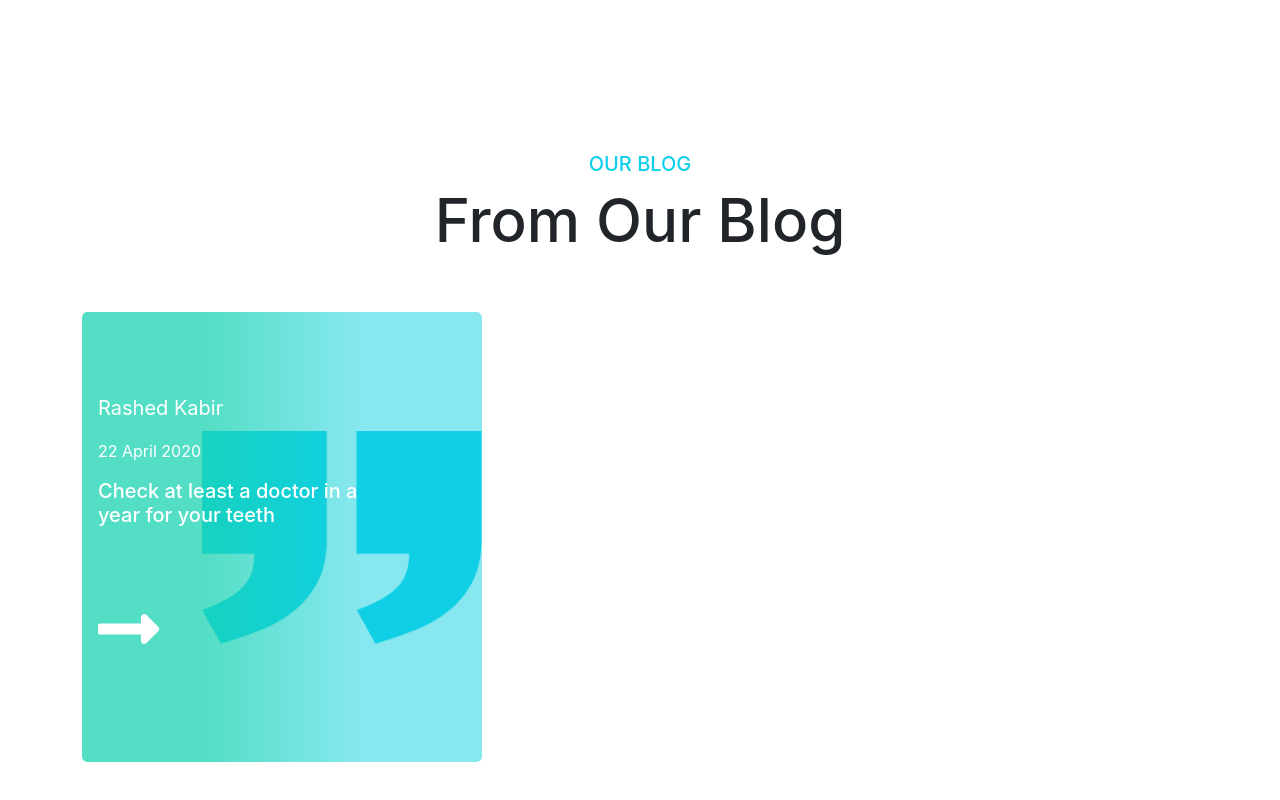
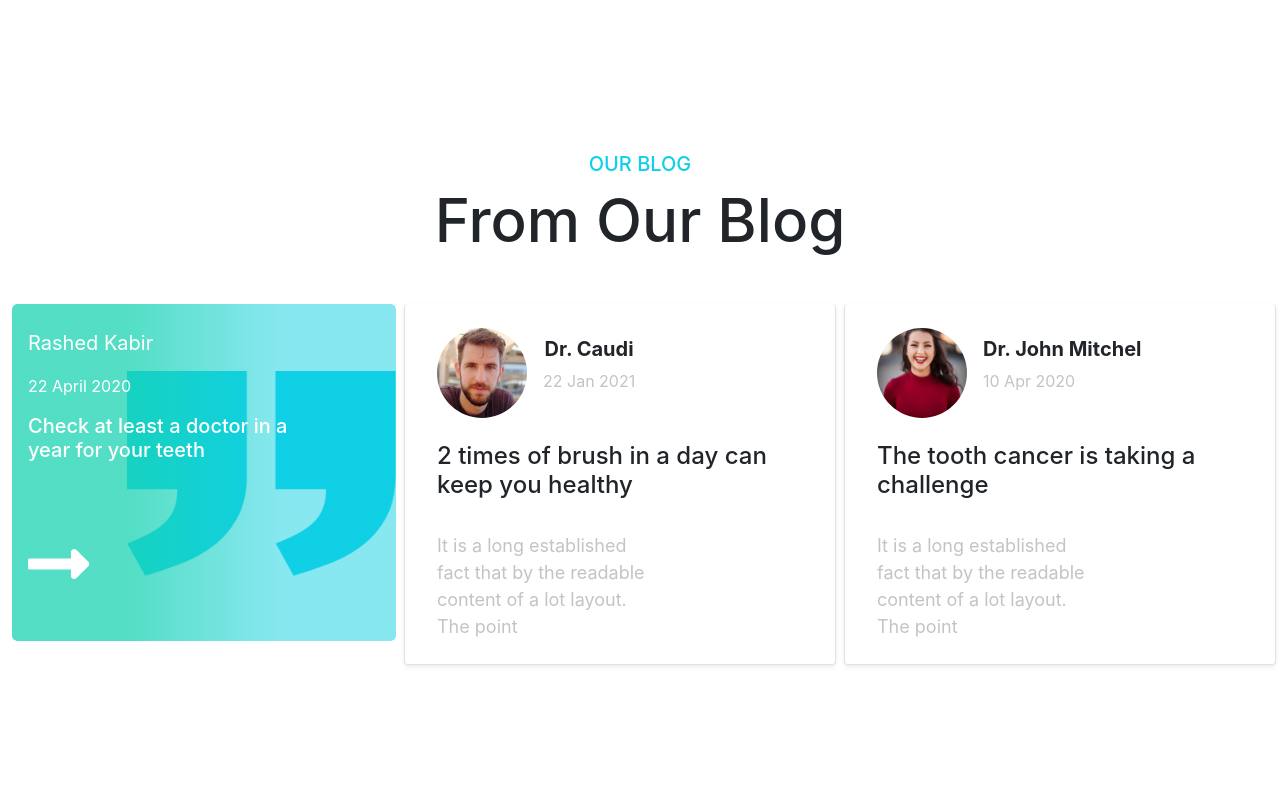
Before and after one commit to Sayed-Tasif/Dr-Portal-client, a React (Create React App) app: page / in a window 1280 px wide. Shown: the part 3030-3830 px from the top of the page. After the commit the page ends 3743 px from the top, so only its background shows below. Built offline with nearby package versions, Linux system fonts and the light colour scheme.

Commit message:
Extra comp

```diff
--- a/src/components/Home/Blog/Blog.js
+++ b/src/components/Home/Blog/Blog.js
@@ -7,30 +7,66 @@ import './blog.css';
 
 const Blog = () => {
     return (
-        <section className='text-center container mb-5'>
+        <section className='text-center mb-5'>
             <h5 style={{ color: '#0fcfea' }}>OUR BLOG</h5>
             <h1 style={{ fontSize: '60px' }}>From Our Blog</h1>
-            <div className='d-flex col-md-4'>
-                <div>
-                    <div>
-                        <div className='slide1 mt-5 d-flex align-items-center'>
+            <div className='d-flex mt-5 row gx-3 justify-content-center'>
+
+                <div className=' col-md-4' style={{ width: '400px' }}>
+                    <div className='slide1 d-flex align-items-center'>
                         <div className='' style={{ color: 'white' }}>
-                                <div className='ms-3 text-start'>
+                            <div className='ms-3 text-start mt-4'>
                                 <p style={{ fontSize: '20px' }}>Rashed Kabir</p>
                                 <p>22 April 2020</p>
                             </div>
                             <div className='text-start ms-3 col-md-9'>
                                 <h5>Check at least a doctor in a year for your teeth</h5>
                             </div>
-                                <div style={{ fontSize: '70px', marginTop: '50px' }} className='text-start ms-3'>
+                            <div style={{ fontSize: '70px', marginTop: '50px' }} className='text-start ms-3 mb-4'>
                                 <FontAwesomeIcon icon={faLongArrowAltRight}></FontAwesomeIcon>
                             </div>
                         </div>
                     </div>
                 </div>
-                    <div></div>
-                    <div></div>
+
+                <div className=' col-md-4 border-end border-bottom border-start rounded-2 shadow-sm'>
+                    <div className='d-flex p-4 align-items-center'>
+                        <div>
+                            <img src={doctor1} alt="" />
                         </div>
+                        <div className='ms-3'>
+                            <h5 ><b>Dr. Caudi</b></h5>
+                            <p style={{color:'#c4c3c5'}}>22 Jan 2021</p>
+                        </div>
+                    </div>
+                    <div className='text-start ps-4 pe-3 col-md-11 mb-4'>
+                            <h4>2 times of brush in a day can keep you healthy</h4>
+                            <br/>
+                            <p style={{fontSize:'18px', color:'#c4c3c5'}} className='col-md-8'>
+                                It is a long established fact that by the readable content of a lot layout. The point
+                            </p>
+                    </div>
+                </div>
+
+                <div className='ms-2 col-md-4 border-end border-bottom border-start rounded-2 shadow-sm'>
+                    <div className='d-flex p-4 align-items-center'>
+                        <div>
+                            <img src={doctor2} alt="" />
+                        </div>
+                        <div className='ms-3'>
+                            <h5 ><b>Dr. John Mitchel</b></h5>
+                            <p style={{color:'#c4c3c5', textAlign: 'left'}}>10 Apr 2020</p>
+                        </div>
+                    </div>
+                    <div className='text-start ps-4 pe-3 col-md-11 mb-4'>
+                            <h4>The tooth cancer is taking a challenge</h4>
+                            <br/>
+                            <p style={{fontSize:'18px', color:'#c4c3c5'}} className='col-md-8'>
+                                It is a long established fact that by the readable content of a lot layout. The point
+                            </p>
+                    </div>
+                </div>
+
             </div>
         </section>
     );
--- a/src/components/Home/Blog/blog.css
+++ b/src/components/Home/Blog/blog.css
@@ -4,8 +4,6 @@
     url('../../../imgs/quote.png');
     background-position:right;
     background-clip:content-box;
-    width: 400px;
-    height: 450px;
     background-size: cover, 70%;
     background-repeat: no-repeat;
     border-radius: 5px;
```
Lines whose indentation alone changed are shown as unchanged.
